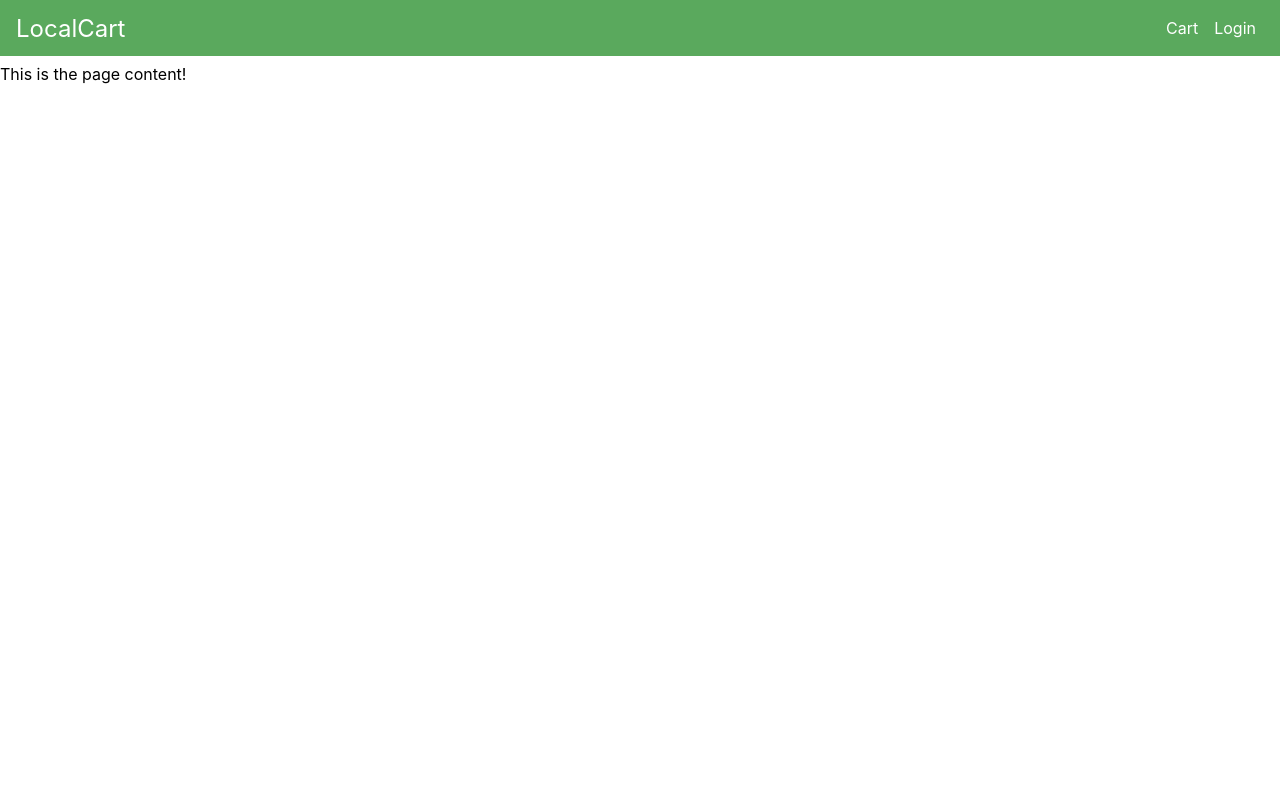
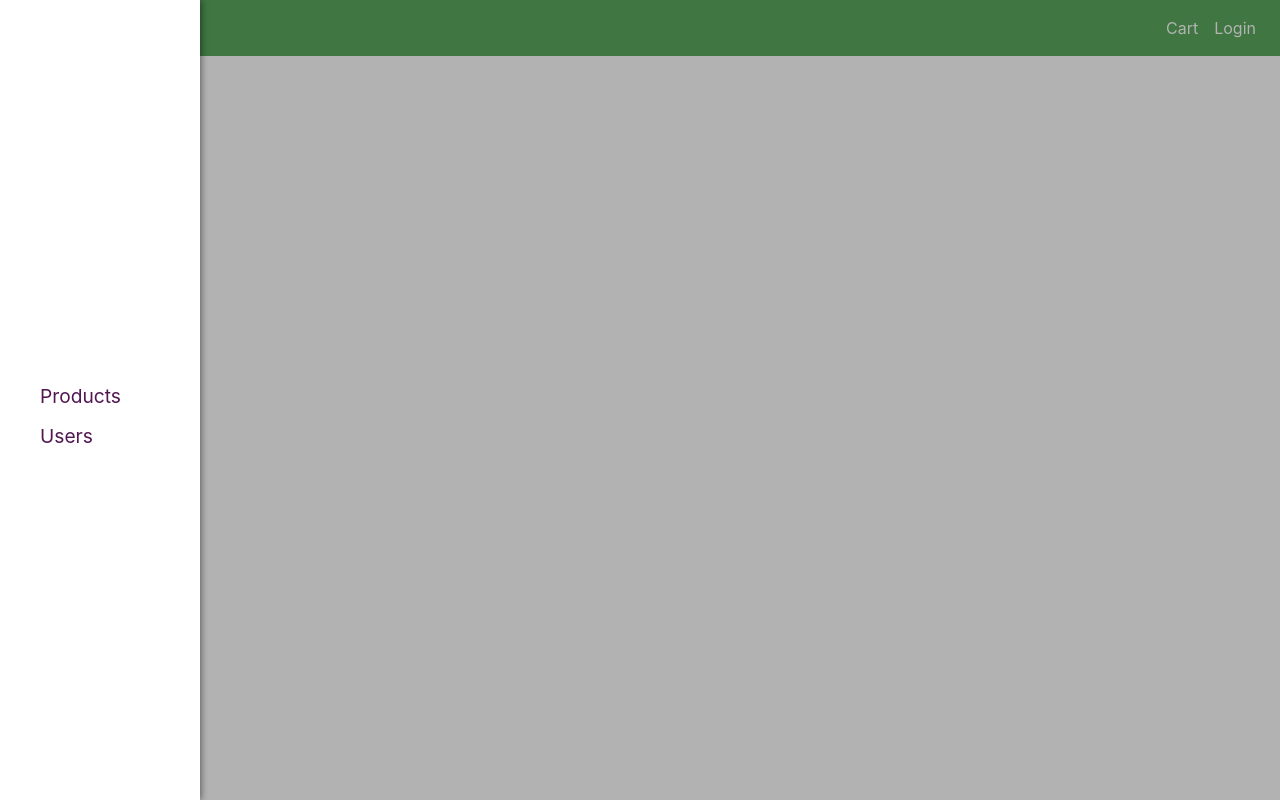
Before and after one commit to MaxFaust/localcart, a Next.js app: page / in a window 1280 px wide. Built offline with nearby package versions, Linux system fonts and the light colour scheme.

Commit message:
sidedrawer button displays on all screen sizes

```diff
--- a/pages/index.js
+++ b/pages/index.js
@@ -6,7 +6,7 @@ import Backdrop from '../components/Backdrop/Backdrop';
 
 class App extends Component {
   state = {
-    sideDrawerOpen: false
+    sideDrawerOpen: true
   };
 
   drawerToggleClickHandler = () => {
--- a/styles/globals.css
+++ b/styles/globals.css
@@ -67,7 +67,7 @@ a {
   color: #fa923f;
 }
 
-@media (max-width: 768px) {
+@media (max-width: 769px) {
   .toolbar_navigation-items {
     display: none;
   }
@@ -75,11 +75,11 @@ a {
 
 @media (min-width: 769px) {
   .toolbar__toggle-button {
-    display: none;
+    /* display: none; */
   }
 
   .toolbar__logo {
-    margin-left: 0;
+    margin-left: 1rem;
 
   }
 }
@@ -93,7 +93,7 @@ a {
   top: 0;
   left: 0;
   width: 70%;
-  max-width: 400px;
+  max-width: 200px;
   z-index: 200;
   transform: translateX(-100%);
   transition: transform 0.3s ease-out;
@@ -126,11 +126,12 @@ a {
   color: #fa923f;
 }
 
-@media (min-width: 769px) {
+/* @media (min-width: 769px) {
     .side-drawer {
         display: none;
     }
-}
+} */
+
 /* SideDrawerToggleButton */
 .toggle-button {
   display: flex;
```
